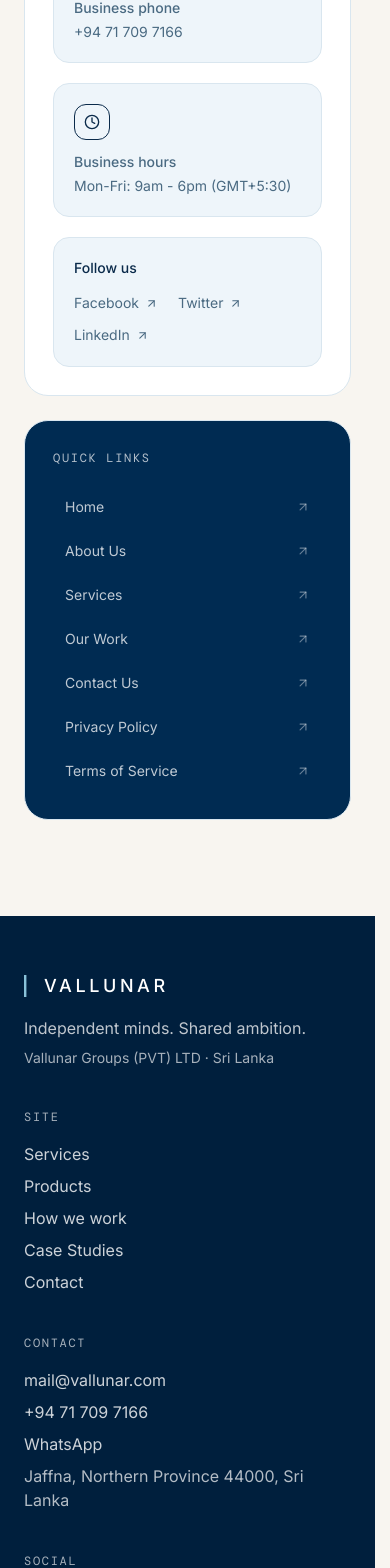
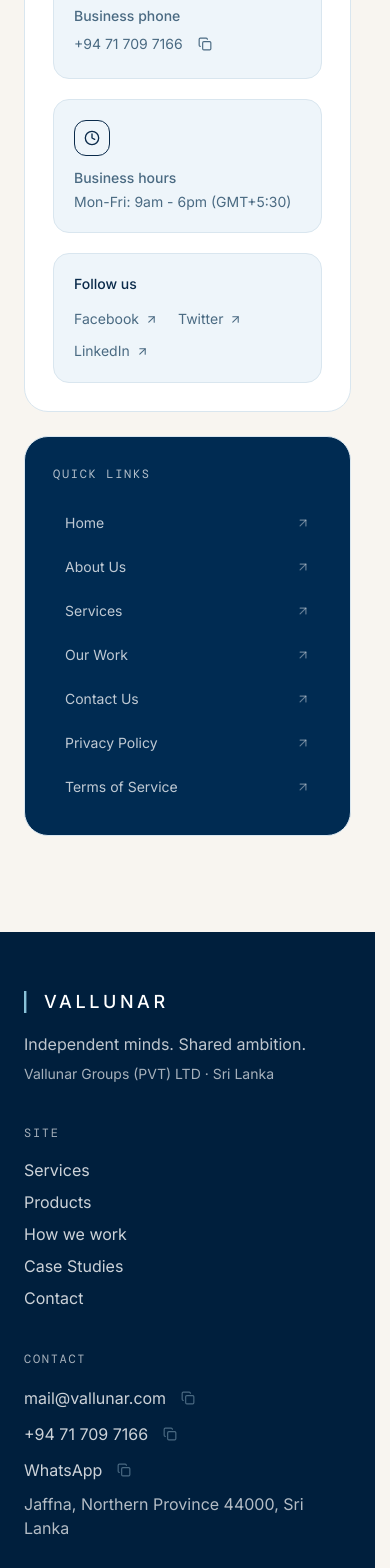
Before and after one commit to cheerysaaru/vallunar-website, a Next.js app: page /contact in a window 390 px wide. Shown: the part 2255-3823 px from the top of the page. Built offline with nearby package versions, Linux system fonts and the light colour scheme.

Commit message:
feat: copy buttons for email phone whatsapp (9)

```diff
--- a/components/ContactDetails.tsx
+++ b/components/ContactDetails.tsx
@@ -4,6 +4,7 @@
  */
 import { Clock, Mail, Phone } from "lucide-react";
 import { contactConfig } from "@/lib/contact-config";
+import CopyButton from "@/components/CopyButton";
 
 export default function ContactDetails() {
   const { contactEmail, contactPhone, socialLinks, businessHours } = contactConfig;
@@ -25,13 +26,16 @@
               <Mail size={16} aria-hidden="true" />
             </span>
             <div className="text-sm font-medium" style={{ color: "var(--text-muted)" }}>Business email</div>
+            <div className="mt-1 flex items-center gap-2 break-all text-sm transition" style={{ color: "var(--text-muted)" }}>
               {isEmailAddress ? (
-              <a href={`mailto:${contactEmail}`} className="focus-ring mt-1 block break-all text-sm transition" style={{ color: "var(--text-muted)" }}>
+                <a href={`mailto:${contactEmail}`} className="focus-ring" style={{ color: "var(--text-muted)" }}>
                   {contactEmail}
                 </a>
               ) : (
-              <div className="mt-1 text-sm" style={{ color: "var(--text-muted)" }}>{contactEmail}</div>
+                <span style={{ color: "var(--text-muted)" }}>{contactEmail}</span>
               )}
+              <CopyButton text={contactEmail} label="Copy email" />
+            </div>
           </div>
         )}
 
@@ -41,9 +45,12 @@
               <Phone size={16} aria-hidden="true" />
             </span>
             <div className="text-sm font-medium" style={{ color: "var(--text-muted)" }}>Business phone</div>
-            <a href={telHref} className="focus-ring mt-1 block text-sm transition" style={{ color: "var(--text-muted)" }}>
+            <div className="mt-1 flex items-center gap-2 text-sm transition" style={{ color: "var(--text-muted)" }}>
+              <a href={telHref} className="focus-ring" style={{ color: "var(--text-muted)" }}>
                 {contactPhone}
               </a>
+              <CopyButton text={contactPhone} label="Copy phone" />
+            </div>
           </div>
         )}
 
--- /dev/null
+++ b/components/CopyButton.tsx
@@ -0,0 +1,96 @@
+"use client";
+
+import { useEffect, useRef, useState } from "react";
+import { Check, Copy } from "lucide-react";
+
+interface CopyButtonProps {
+  /** Text to copy to the clipboard. */
+  text: string;
+  /** Accessible label announced to screen readers, e.g. "Copy email". */
+  label: string;
+  className?: string;
+}
+
+/**
+ * Small icon button that copies `text` to the clipboard.
+ * Uses navigator.clipboard.writeText with a hidden-textarea + execCommand
+ * fallback. Shows "Copied" for 1.8s and announces via an aria-live region.
+ */
+export default function CopyButton({ text, label, className }: CopyButtonProps) {
+  const [copied, setCopied] = useState(false);
+  const [announce, setAnnounce] = useState("");
+  const timerRef = useRef<ReturnType<typeof setTimeout> | null>(null);
+
+  const clear = () => {
+    setCopied(false);
+    setAnnounce("");
+  };
+
+  const copy = async () => {
+    if (timerRef.current) {
+      clearTimeout(timerRef.current);
+      timerRef.current = null;
+    }
+
+    let success = false;
+    try {
+      await navigator.clipboard.writeText(text);
+      success = true;
+    } catch {
+      // Fallback for browsers without the Clipboard API.
+      try {
+        const textarea = document.createElement("textarea");
+        textarea.value = text;
+        textarea.readOnly = true;
+        textarea.style.position = "fixed";
+        textarea.style.left = "-9999px";
+        textarea.style.top = "-9999px";
+        document.body.appendChild(textarea);
+        textarea.select();
+        success = document.execCommand("copy");
+        document.body.removeChild(textarea);
+      } catch {
+        success = false;
+      }
+    }
+
+    if (success) {
+      setCopied(true);
+      setAnnounce("Copied");
+      timerRef.current = setTimeout(clear, 1800);
+    }
+  };
+
+  useEffect(() => {
+    return () => {
+      if (timerRef.current) clearTimeout(timerRef.current);
+    };
+  }, []);
+
+  return (
+    <>
+      <button
+        type="button"
+        onClick={copy}
+        aria-label={label}
+        title={copied ? "Copied" : label}
+        disabled={copied}
+        className={`
+          focus-ring inline-flex shrink-0 items-center justify-center rounded-md p-1.5
+          border border-transparent bg-transparent text-[var(--text-muted)]
+          hover:bg-[var(--light-tint)] hover:text-[var(--text-dark)] transition
+          ${className ?? ""}
+        `}
+      >
+        {copied ? (
+          <Check size={14} aria-hidden="true" />
+        ) : (
+          <Copy size={14} aria-hidden="true" />
+        )}
+      </button>
+      <span className="sr-only" aria-live="polite">
+        {announce}
+      </span>
+    </>
+  );
+}
--- a/components/Footer.tsx
+++ b/components/Footer.tsx
@@ -1,6 +1,7 @@
 "use client";
 import Image from "next/image";
 import { navigation, site } from "@/lib/data";
+import CopyButton from "@/components/CopyButton";
 
 export default function Footer() {
   const clearCookieChoice = () => {
@@ -41,9 +42,24 @@
         <div>
           <h2 className="eyebrow mb-4" style={{ color: "rgba(255,255,255,0.65)" }}>Contact</h2>
           <ul className="space-y-2 text-base text-white/80">
-            <li><a className="focus-ring hover:text-white" href={`mailto:${site.email}`}>{site.email}</a></li>
-            <li><a className="focus-ring hover:text-white" href={`tel:${site.phone.replace(/\s/g, "")}`}>{site.phone}</a></li>
-            <li><a className="focus-ring hover:text-white" href={`https://wa.me/${site.whatsapp}`} target="_blank" rel="noopener noreferrer">WhatsApp</a></li>
+            <li>
+              <div className="flex items-center gap-2">
+                <a className="focus-ring hover:text-white" href={`mailto:${site.email}`}>{site.email}</a>
+                <CopyButton text={site.email} label="Copy email" />
+              </div>
+            </li>
+            <li>
+              <div className="flex items-center gap-2">
+                <a className="focus-ring hover:text-white" href={`tel:${site.phone.replace(/\s/g, "")}`}>{site.phone}</a>
+                <CopyButton text={site.phone} label="Copy phone" />
+              </div>
+            </li>
+            <li>
+              <div className="flex items-center gap-2">
+                <a className="focus-ring hover:text-white" href={`https://wa.me/${site.whatsapp}`} target="_blank" rel="noopener noreferrer">WhatsApp</a>
+                <CopyButton text={site.whatsapp} label="Copy WhatsApp number" />
+              </div>
+            </li>
             <li className="text-white/70">{site.address}</li>
           </ul>
         </div>
```
Lines whose indentation alone changed are shown as unchanged.
